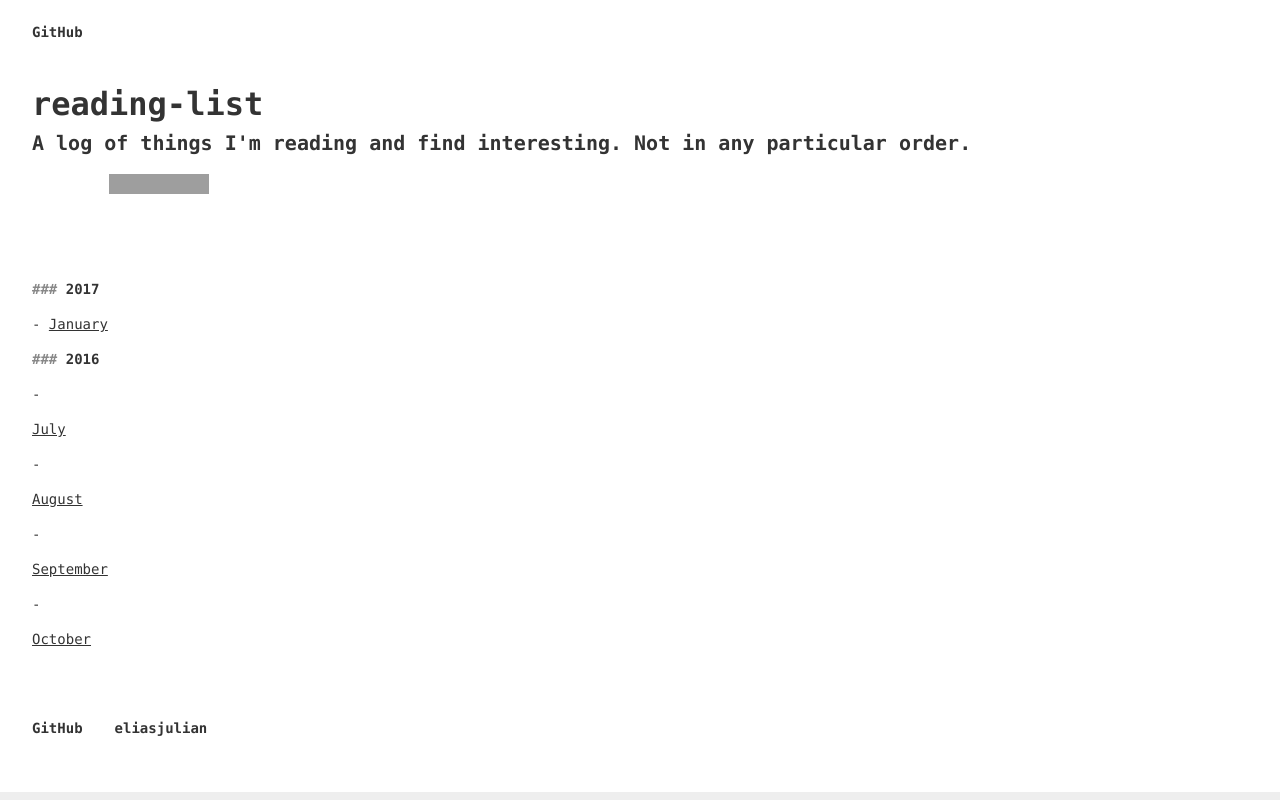
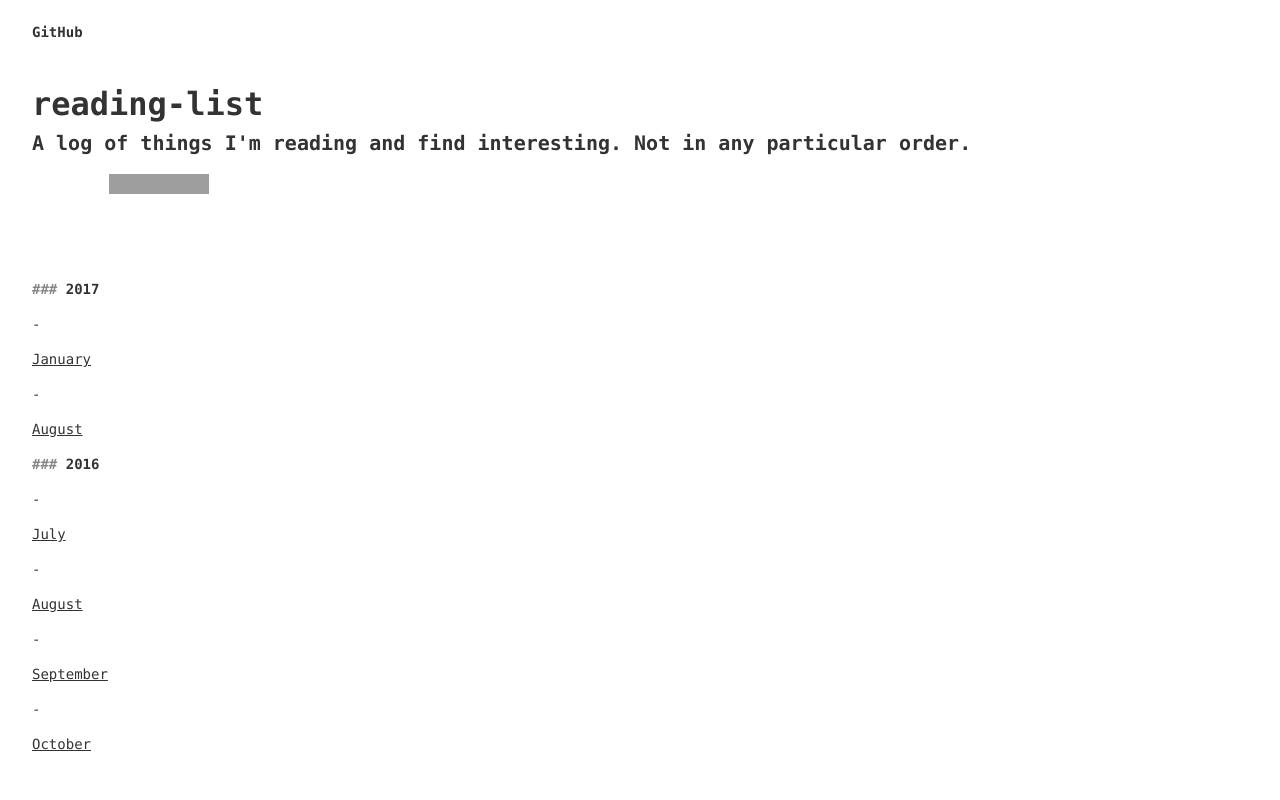
Before and after one commit to eliasjulian/reading-list, a plain HTML site: page index.html in a window 1280 px wide. Shown: the top 800 px of the page. Drawn offline with Linux system fonts and the light colour scheme; grey boxes are pictures that could not be loaded.

Commit message:
Update index.html via compositor.io

```diff
--- a/index.html
+++ b/index.html
@@ -2,7 +2,10 @@
 
 <h3>2017</h3>
 <ul>
-<li><a href="https://github.com/eliasjulian/reading-list/blob/master/january.md">January</a></li>
+<li><p><a href="https://github.com/eliasjulian/reading-list/blob/master/january.md">January</a></p>
+</li>
+<li><p><a href="https://github.com/eliasjulian/reading-list/blob/master/august17.md">August</a></p>
+</li>
 </ul>
 <h3>2016</h3>
 <ul>
```
